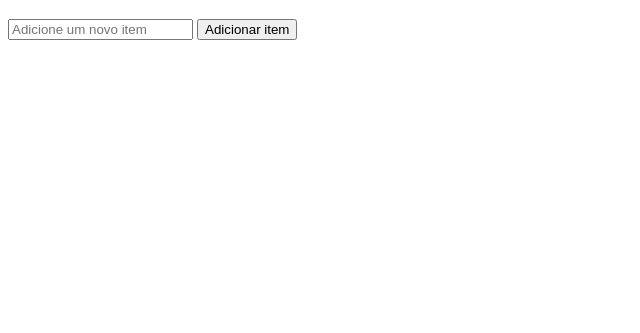
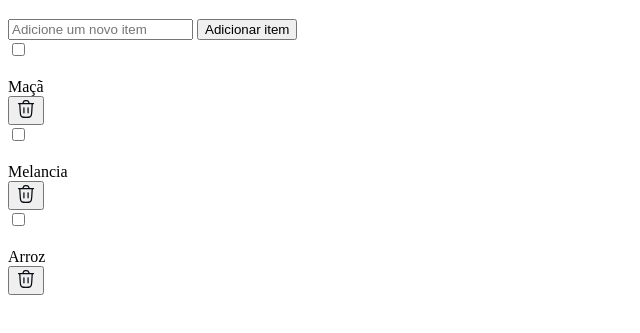
Before and after one commit to RakelyDias/quicklist02mb, a plain HTML site: page index.html in a window 1280 px wide. Shown: the part 115-448 px from the top of the page, without its empty margins (0-640 px from the left). Drawn offline with nearby package versions, Linux system fonts and the light colour scheme.

Commit message:
adição da section.list

```diff
--- a/index.html
+++ b/index.html
@@ -32,6 +32,47 @@
             <input type="text" placeholder="Adicione um novo item" id="item">
             <button>Adicionar item</button>
         </section>
+
+        <section class="list">
+            <div class="item">
+                <div>
+                    <input type="checkbox" name="list" id="item-1">
+                    <div class="custom-checkbox">
+                        <img src="./assets01/assets/checked.svg" alt="checked">
+                    </div>
+                    <label for="item-1">Maçã</label>
+                </div>
+                <button>
+                    <img src="./assets01/assets/trash-icon.svg" alt="trash icon">
+                </button>
+            </div>
+
+               <div class="item">
+                <div>
+                    <input type="checkbox" name="list" id="item-2">
+                    <div class="custom-checkbox">
+                        <img src="./assets01/assets/checked.svg" alt="checked">
+                    </div>
+                    <label for="item-2">Melancia</label>
+                </div>
+                <button>
+                    <img src="./assets01/assets/trash-icon.svg" alt="trash icon">
+                </button>
+            </div>
+
+               <div class="item">
+                <div>
+                    <input type="checkbox" name="list" id="item-3">
+                    <div class="custom-checkbox">
+                        <img src="./assets01/assets/checked.svg" alt="checked">
+                    </div>
+                    <label for="item-3">Arroz</label>
+                </div>
+                <button>
+                    <img src="./assets01/assets/trash-icon.svg" alt="trash icon">
+                </button>
+            </div>
+        </section>
     </main>
 </body>
 </html>
```
